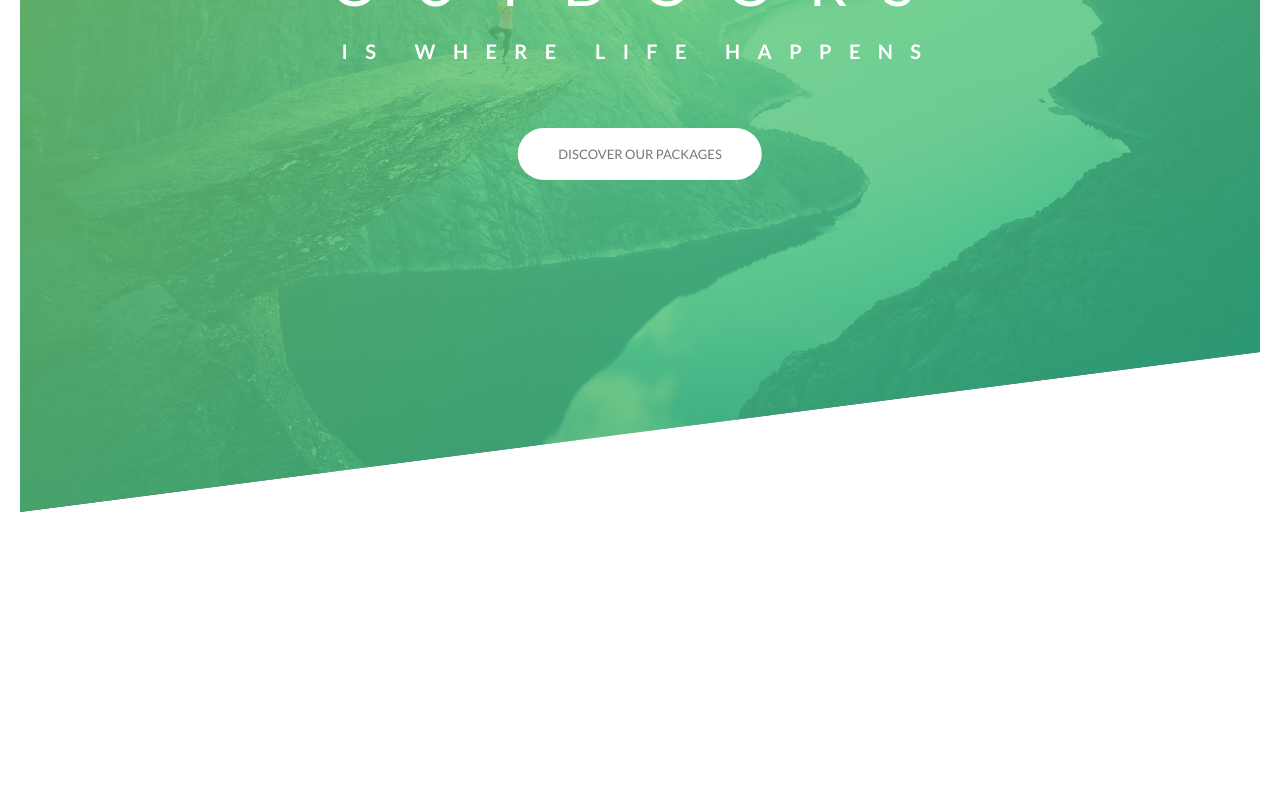
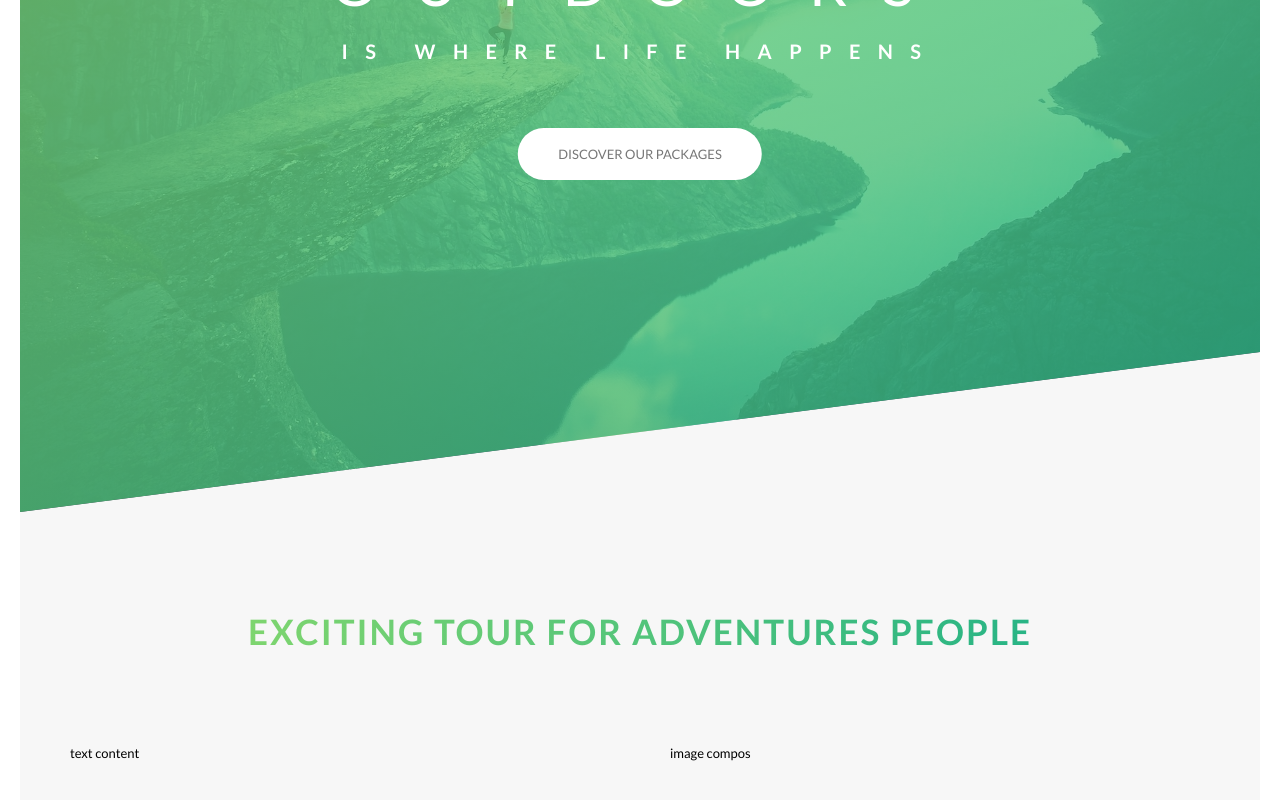
Before and after one commit to hadimir22/Tour-Site, a React (Create React App) app: page / in a window 1280 px wide. Shown: the part 268-1068 px from the top of the page. Before the commit the page ends 800 px from the top, so only its background shows below. Built offline with nearby package versions, Linux system fonts and the light colour scheme.

Commit message:
heading created with animation

```diff
--- a/src/screens/index.js
+++ b/src/screens/index.js
@@ -20,6 +20,34 @@ export default class Main extends Component {
             </a>
           </div>
         </header>
+
+        {/* <section className="grid-test">
+          <div className="row">
+            <div className="col-1-of-2">col </div>
+            <div className="col-1-of-2">col </div>
+          </div>
+
+          <div className="row">
+            <div className="col-1-of-3">col </div>
+            <div className="col-1-of-3"> col</div>
+            <div className="col-1-of-3"> col</div>
+          </div>
+        </section> */}
+
+        <main>
+          <section className="section-about">
+            <div className="u-center-text u-margin-bottom-80">
+              <h2 className="heading-secondary">
+                Exciting tour for adventures people
+              </h2>
+            </div>
+
+            <div className="row">
+              <div className="col-1-of-2">text content </div>
+              <div className="col-1-of-2">image compos </div>
+            </div>
+          </section>
+        </main>
       </div>
     );
   }
--- a/src/style/abstracts/_mixin.scss
+++ b/src/style/abstracts/_mixin.scss
@@ -0,0 +1,7 @@
+@mixin clearfix {
+  &:after {
+    content: "";
+    display: table;
+    clear: both;
+  }
+}
--- a/src/style/abstracts/_variables.scss
+++ b/src/style/abstracts/_variables.scss
@@ -1,6 +1,13 @@
+//colors
 $color-primary: #55c57a;
 $color-primary-light: #7ed56f;
 $color-primary-dark: #28b485;
-$color-grey-dark: #777;
 $color-white: #fff;
 $color-black: #000;
+$color-grey-dark: #777;
+$color-grey-light-1: #f7f7f7;
+
+//grids
+$grid-width: 1140px;
+$gutter-vertical: 80px;
+$gutter-horizontal: 60px;
--- a/src/style/base/_typography.scss
+++ b/src/style/base/_typography.scss
@@ -25,3 +25,25 @@
     animation: MoveInRight 1s ease-out;
   }
 }
+
+.heading-secondary {
+  font-size: 35px;
+  text-transform: uppercase;
+  font-weight: 700;
+  display: inline-block;
+  background-image: linear-gradient(
+    to right,
+    $color-primary-light,
+    $color-primary-dark
+  );
+  -webkit-background-clip: text;
+  color: transparent;
+  letter-spacing: 2px;
+  transition: all 0.2s;
+
+  &:hover {
+    transform: skewY(2deg) skewX(15deg) scale(1.1);
+    text-shadow: 5px 10px 20px;
+    color: rgba($color-black, 0.2);
+  }
+}
--- a/src/style/base/_utilities.scss
+++ b/src/style/base/_utilities.scss
@@ -0,0 +1,7 @@
+.u-center-text {
+  text-align: center;
+}
+
+.u-margin-bottom-80 {
+  margin-bottom: 80px;
+}
--- a/src/style/index.scss
+++ b/src/style/index.scss
@@ -11,3 +11,4 @@
 
 @import "components/button";
 @import "layout/header";
+@import "layout/grid";
--- /dev/null
+++ b/src/style/layout/_grid.scss
@@ -0,0 +1,27 @@
+.row {
+  max-width: $grid-width;
+  color: black;
+  margin: 0 auto;
+
+  &:not(:last-child) {
+    margin-bottom: $gutter-vertical;
+  }
+
+  @include clearfix;
+
+  [class^="col-"] {
+    float: left;
+
+    &:not(:last-child) {
+      margin-right: $gutter-horizontal;
+    }
+  }
+
+  .col-1-of-2 {
+    width: calc((100% - #{$gutter-horizontal}) / 2);
+  }
+
+  .col-1-of-3 {
+    width: calc((100% -2 * #{$gutter-horizontal}) / 3);
+  }
+}
--- a/src/style/pages/_home.scss
+++ b/src/style/pages/_home.scss
@@ -0,0 +1,5 @@
+.section-about {
+  background-color: $color-grey-light-1;
+  padding: 250px 0px;
+  margin-top: -20vh;
+}
```
